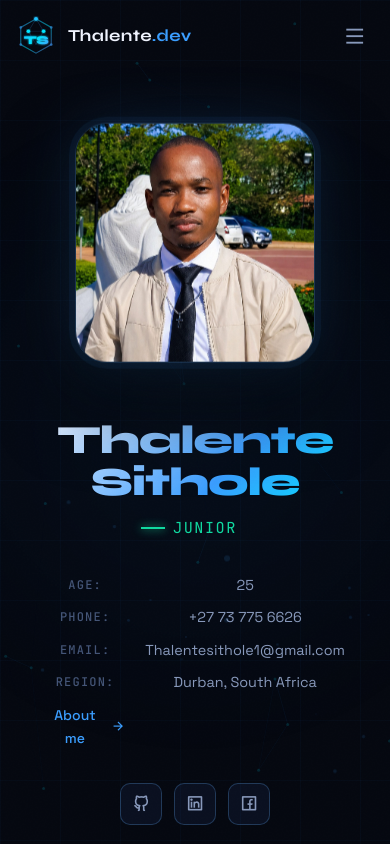
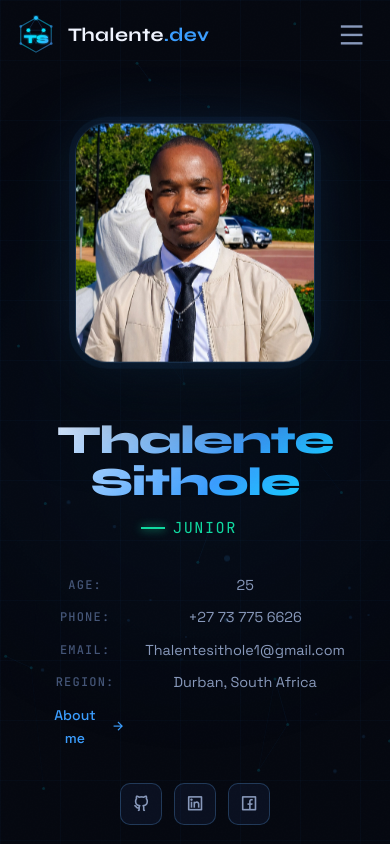
Before and after one commit to Thalentesithole/Personal-portfolio, a website: page index.html in a window 390 px wide. Shown: the top 844 px of the page. Drawn offline with nearby package versions, Linux system fonts and the light colour scheme; files whose address does not match are found by name.

Commit message:
Responsiveness fixed

```diff
--- a/assets/style.css
+++ b/assets/style.css
@@ -483,3 +483,37 @@
 ::-webkit-scrollbar-thumb { background: var(--border-glow); border-radius: 3px; }
 ::-webkit-scrollbar-thumb:hover { background: var(--accent-primary); }
 ::selection { background: rgba(59,158,255,0.25); color: var(--text-primary); }
+
+@media (max-width:768px){
+
+  .nav{
+    padding: 0 1rem;
+    gap: .5rem;
+  }
+
+  .nav__logo{
+    font-size: 1.2rem;
+    max-width: 75%;
+    overflow: hidden;
+    white-space: nowrap;
+  }
+
+  .nav__toggle{
+    font-size: 1.8rem;
+  }
+}
+
+.header{
+  position: fixed;
+  top:0;
+  left:0;
+  width:100%;
+}
+
+.nav{
+  height:70px;
+  display:flex;
+  justify-content:space-between;
+  align-items:center;
+  padding:0 16px;
+}
```
